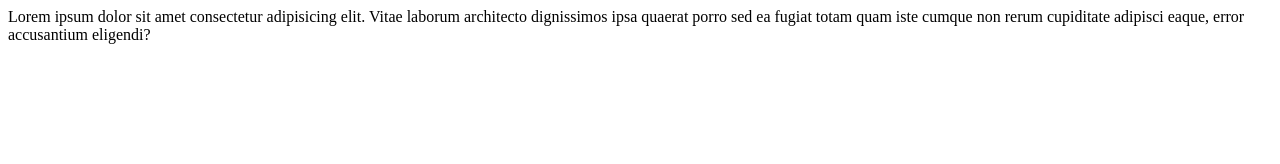
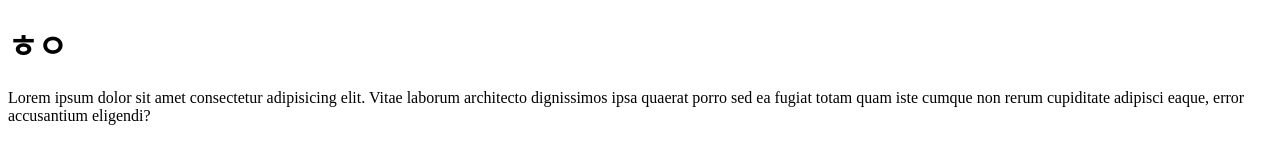
Before and after one commit to kbminseok/hello20240527, a plain HTML site: page index.html in a window 1280 px wide. Drawn offline with Linux system fonts and the light colour scheme.

Commit message:
h1 추가
h1 추가

```diff
--- a/index.html
+++ b/index.html
@@ -6,6 +6,7 @@
     <title>Document</title>
 </head>
 <body>
+    <h1>ㅎㅇ</h1>
     Lorem ipsum dolor sit amet consectetur adipisicing elit. Vitae laborum architecto dignissimos ipsa quaerat porro sed ea fugiat totam quam iste cumque non rerum cupiditate adipisci eaque, error accusantium eligendi?
 </body>
 </html>
```
